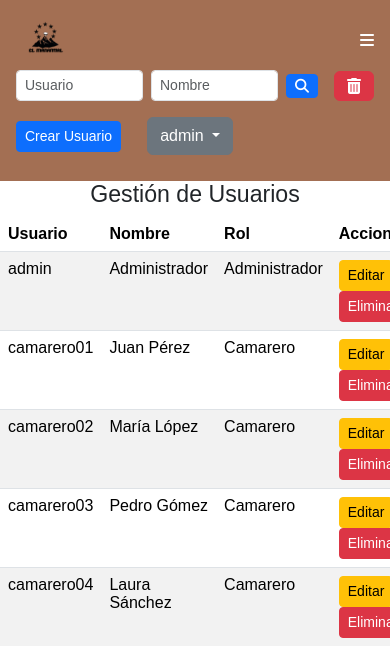
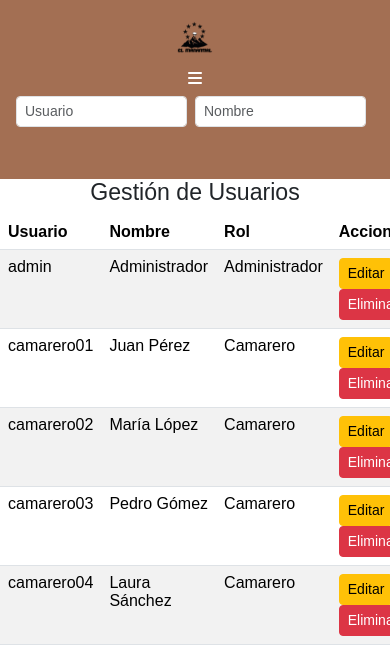
Before and after one commit to adrimartiin/PR02-Restaurante2-AdrianMartin, a PHP site: page /admin/users.php in a window 390 px wide; the page is wider, and only the part inside the window is pictured. Shown: the top 646 px of that part. Run offline with PHP 8.4, Linux system fonts and the light colour scheme; a user stored in the database is signed in; data comes from the database, SQL or seed files in the repository; some libraries are stand-ins or nearby versions.

Commit message:
Estilos de users modificado, falta responsive

```diff
--- a/css/users.css
+++ b/css/users.css
@@ -22,12 +22,12 @@ body {
 .user-info {
     display: flex;
     align-items: center;
-    justify-content: center; /* Centrar horizontalmente el nombre de usuario */
+    justify-content: center;
 }
 
 .username {
     margin-left: 10px;
-    text-align: center; /* Asegura que el texto sea centrado */
+    text-align: center;
     font-weight: bold;
     color: #fff;
 }
@@ -91,20 +91,56 @@ body {
     border-bottom: none;
 }
 
-#titulo{
+#titulo {
     text-align: center;
 }
 
+.error-message {
+    color: red !important;
+}
+
+.error-border {
+    border: 1px solid red !important ;
+}
+/* Estilo para dispositivos móviles */
 @media (max-width: 768px) {
     .hamburger {
-        display: block;
+        display: block; /* Mostrar ícono de hamburguesa */
     }
 
-    .user-info {
-        display: none;
+    /* Ocultar los elementos de la barra de navegación en pantallas pequeñas */
+    .navbar .user-info,
+    .navbar form,
+    .navbar .btn {
+        display: none; /* Ocultar los campos de la barra de navegación */
     }
 
     .mobile-nav.active {
-        display: flex;
+        display: flex; /* Mostrar el menú móvil solo cuando se active */
+    }
+
+    .navbar {
+        flex-direction: column;
+        align-items: flex-start;
+    }
+
+    .navbar form {
+        margin-top: 10px;
+        width: 100%;
+    }
+
+    .navbar .btn {
+        margin-top: 10px;
+        width: 100%;
+    }
+
+    .mobile-nav a {
+        padding: 12px;
+        text-align: center;
+    }
+
+    /* Asegurarse de ocultar los inputs en la vista móvil cuando no se activa el menú */
+    .mobile-nav input {
+        display: block; /* Asegura que los inputs estén disponibles solo en el menú móvil */
     }
 }
```
